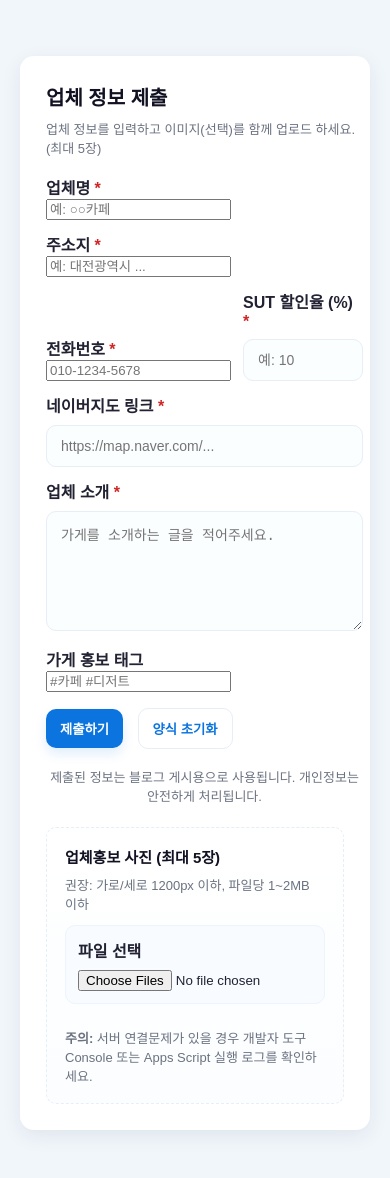
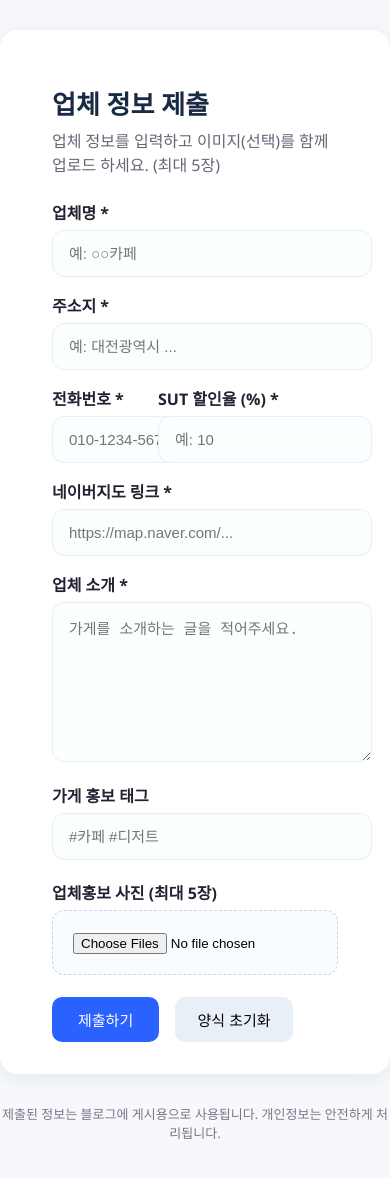
Before and after one commit to sutcoin/business, a plain HTML site: page index.html in a window 390 px wide. After the commit the page ends 1142 px from the top, so only its background shows below. Drawn offline with Linux system fonts and the light colour scheme.

Commit message:
Update index.html

```diff
--- a/index.html
+++ b/index.html
@@ -1,294 +1,213 @@
-<!doctype html>
+<!DOCTYPE html>
 <html lang="ko">
 <head>
-  <meta charset="utf-8" />
-  <meta name="viewport" content="width=device-width,initial-scale=1" />
-  <title>업체 정보 제출</title>
+<meta charset="UTF-8" />
+<meta name="viewport" content="width=device-width, initial-scale=1.0" />
+<title>SUT 업체 정보 제출</title>
+
 <style>
-    /* Reset & 기본 */
-    *{box-sizing:border-box}
-    body{font-family: "Noto Sans KR", "Apple SD Gothic Neo", Arial, sans-serif; background:#f1f6fb; margin:0; color:#112}
-    .container{max-width:1100px;margin:36px auto;padding:20px}
-
-    /* Card */
-    .card{
-      background:#fff;
-      border-radius:14px;
-      padding:26px;
-      box-shadow: 0 6px 20px rgba(17,34,68,0.08);
-      display:flex;
-      gap:22px;
-      align-items:flex-start;
-      overflow:hidden;
+  body {
+    font-family: "Segoe UI", sans-serif;
+    background: #f6f8fc;
+    margin: 0;
+    padding: 0;
   }
 
-    /* Left form area */
-    .form-area{flex:1;padding-right:8px}
-    h1{margin:0 0 8px;font-size:20px}
-    .subtitle{color:#6b7280;font-size:13px;margin-bottom:18px}
+  .container {
+    max-width: 1280px;
+    background: white;
+    margin: 30px auto;
+    padding: 32px 52px;
+    border-radius: 18px;
+    box-shadow: 0 4px 20px rgba(0, 32, 96, 0.08);
+  }
 
-    /* 공통 input 스타일 — 모든 입력을 동일 너비로 */
-    label{display:block;font-weight:600;margin-top:12px;color:#223}
-    input[type="text"], input[type="tel"], input[type="url"], input[type="number"], textarea, input[type="email"] {
-      width:100%;
-      padding:12px 14px;
-      margin-top:8px;
-      border-radius:10px;
-      border:1px solid #e6eef6;
-      background:#fbfeff;
-      font-size:14px;
-      color:#123;
-      outline:none;
+  h2 {
+    margin-bottom: 6px;
+    font-size: 26px;
+    color: #1a2a44;
   }
-    textarea{min-height:120px;resize:vertical}
 
-    /* .row: 기본은 flex, 각 칸은 flex-basis로 균형 잡음 */
-    .row{display:flex;gap:12px;align-items:flex-end}
-    .row > .flex{flex:1; min-width:0} /* overflow 방지 위해 min-width:0 */
-    .small{width:160px;flex:0 0 160px} /* 고정 작은 필드 (SUT 등) */
-    .small input{width:100%} /* small 내부 input은 100% 채움 */
+  p {
+    margin-top: 0;
+    margin-bottom: 24px;
+    color: #667;
+  }
 
-    /* Right panel */
-    .side{width:340px;flex-shrink:0;padding:18px;border-radius:10px;border:1px dashed #e6eef6;background: linear-gradient(180deg, #fff, #fbfdff)}
-    .side h3{margin:0 0 8px;font-size:15px}
-    .side .note{font-size:13px;color:#6b7280;margin-bottom:12px}
-    .filebox{display:block;padding:12px;border-radius:10px;border:1px solid #eef4fb;background:#f8fbff}
-    .filebox input[type="file"]{display:block;margin-top:8px}
+  label {
+    display: block;
+    font-weight: 600;
+    margin: 16px 0 6px;
+    color: #223;
+  }
 
-    /* preview thumbs */
-    #preview{display:flex;flex-wrap:wrap;gap:10px;margin-top:12px}
-    .thumb{width:98px;height:74px;border-radius:8px;border:1px solid #e8eef6;display:flex;align-items:center;justify-content:center;overflow:hidden;background:#fff}
-    .thumb img{max-width:100%;height:auto;display:block}
+  input[type="text"],
+  input[type="tel"],
+  input[type="url"],
+  input[type="number"],
+  textarea {
+    width: 100%;
+    padding: 14px 16px;
+    border-radius: 12px;
+    border: 1px solid #e6eef6;
+    background: #fbfeff;
+    font-size: 15px;
+    color: #123;
+  }
 
-    /* buttons */
-    .btn {display:inline-block;padding:10px 14px;border-radius:10px;border:0;font-weight:700;cursor:pointer}
-    .btn-primary{background:#0b74de;color:#fff;box-shadow:0 6px 12px rgba(11,116,222,0.12)}
-    .btn-ghost{background:#fff;border:1px solid #e6eef6;color:#0b74de;margin-left:10px}
+  textarea {
+    min-height: 130px;
+  }
 
-    .footnote{font-size:13px;color:#6b7280;margin-top:18px;text-align:center}
+  .row {
+    display: flex;
+    gap: 16px;
+    width: 100%;
+  }
 
-    /* responsive */
-    @media(max-width:960px){
-      .card{flex-direction:column}
-      .side{width:100%}
-      .small{width:120px;flex:0 0 120px}
+  .flex {
+    flex: 1;
   }
+
+  .small {
+    width: 180px;
+  }
+
+  .file-box {
+    border: 1px dashed #c7d7e6;
+    background: #f8fcff;
+    padding: 20px;
+    border-radius: 12px;
+    text-align: center;
+  }
+
+  .button {
+    margin-top: 22px;
+    background: #2962ff;
+    border: none;
+    color: white;
+    padding: 12px 26px;
+    border-radius: 10px;
+    cursor: pointer;
+    font-size: 15px;
+  }
+
+  .reset-btn {
+    margin-left: 12px;
+    background: #e9eff7;
+    border: none;
+    padding: 12px 22px;
+    border-radius: 10px;
+    cursor: pointer;
+    font-size: 15px;
+  }
+
+  footer {
+    margin-top: 26px;
+    text-align: center;
+    color: #778;
+    font-size: 13px;
+  }
+
 </style>
 </head>
+
+
 <body>
+
 <div class="container">
-    <div class="card">
-      <div class="form-area">
-        <h1>업체 정보 제출</h1>
-        <div class="subtitle">업체 정보를 입력하고 이미지(선택)를 함께 업로드 하세요. (최대 5장)</div>
+  <h2>업체 정보 제출</h2>
+  <p>업체 정보를 입력하고 이미지(선택)를 함께 업로드 하세요. (최대 5장)</p>
 
-        <form id="bizForm" autocomplete="off">
-          <label>업체명 <span style="color:#d02525">*</span></label>
-          <input name="업체명" placeholder="예: ○○카페" required />
+  <form id="form">
+    <label>업체명 *</label>
+    <input type="text" name="storeName" placeholder="예: ○○카페" required />
 
-          <label>주소지 <span style="color:#d02525">*</span></label>
-          <input name="주소지" placeholder="예: 대전광역시 ..." required />
+    <label>주소지 *</label>
+    <input type="text" name="address" placeholder="예: 대전광역시 ..." required />
 
     <div class="row">
       <div class="flex">
-              <label>전화번호 <span style="color:#d02525">*</span></label>
-              <input name="전화번호" placeholder="010-1234-5678" required />
+        <label>전화번호 *</label>
+        <input type="tel" name="phone" placeholder="010-1234-5678" required />
       </div>
 
       <div class="small">
-              <label>SUT 할인율 (%) <span style="color:#d02525">*</span></label>
-              <input name="SUT_할인율" type="number" placeholder="예: 10" required />
+        <label>SUT 할인율 (%) *</label>
+        <input type="number" name="discount" placeholder="예: 10" required />
       </div>
     </div>
 
-          <label>네이버지도 링크 <span style="color:#d02525">*</span></label>
-          <input name="네이버지도링크" type="url" placeholder="https://map.naver.com/..." required />
+    <label>네이버지도 링크 *</label>
+    <input type="url" name="mapUrl" placeholder="https://map.naver.com/..." required />
 
-          <label>업체 소개 <span style="color:#d02525">*</span></label>
-          <textarea name="업체소개" placeholder="가게를 소개하는 글을 적어주세요." required></textarea>
+    <label>업체 소개 *</label>
+    <textarea name="description" placeholder="가게를 소개하는 글을 적어주세요." required></textarea>
 
     <label>가게 홍보 태그</label>
-          <input name="홍보태그" placeholder="#카페 #디저트" />
+    <input type="text" name="tags" placeholder="#카페 #디저트" />
 
-          <div style="margin-top:16px">
-            <button class="btn btn-primary" type="submit" id="submitBtn">제출하기</button>
-            <button class="btn btn-ghost" type="button" id="resetBtn">양식 초기화</button>
+    <label style="margin-top:20px;">업체홍보 사진 (최대 5장)</label>
+    <div class="file-box">
+      <input type="file" name="images" accept="image/*" multiple />
     </div>
 
-          <div class="footnote">제출된 정보는 블로그 게시용으로 사용됩니다. 개인정보는 안전하게 처리됩니다.</div>
+    <button type="submit" class="button">제출하기</button>
+    <button type="reset" class="reset-btn">양식 초기화</button>
   </form>
 </div>
 
-      <aside class="side">
-        <h3>업체홍보 사진 (최대 5장)</h3>
-        <div class="note">권장: 가로/세로 1200px 이하, 파일당 1~2MB 이하</div>
-
-        <label class="filebox">
-          파일 선택
-          <input id="photos" type="file" accept="image/*" multiple />
-        </label>
-
-        <div id="preview" aria-live="polite"></div>
-
-        <div style="margin-top:12px;font-size:13px;color:#6b7280">
-          <strong>주의:</strong> 서버 연결문제가 있을 경우 개발자 도구 Console 또는 Apps Script 실행 로그를 확인하세요.
-        </div>
-      </aside>
-    </div>
-  </div>
+<footer>제출된 정보는 블로그에 게시용으로 사용됩니다. 개인정보는 안전하게 처리됩니다.</footer>
 
 <script>
-/* ====== 설정: Apps Script Web App URL (당신이 배포한 URL) ====== */
-const SCRIPT_URL = "https://script.google.com/macros/s/AKfycbxiF5OfDy-SR0VAJdKhvKPxS-aKsaPfR81pd6qPjlz0ZpPtiISQ6syyuWa60PIlgrmyAw/exec";
+document.getElementById("form").addEventListener("submit", async (e) => {
+  e.preventDefault();
 
-/* ====== UI 요소 참조 ====== */
-const form = document.getElementById('bizForm');
-const photosEl = document.getElementById('photos');
-const preview = document.getElementById('preview');
-const submitBtn = document.getElementById('submitBtn');
-const resetBtn = document.getElementById('resetBtn');
+  const form = e.target;
+  const files = form.images.files;
+  let images = [];
 
-const MAX_FILES = 5;
-const MAX_WIDTH = 1200;
-const QUALITY = 0.75;
-
-function makeThumb(blobUrl){
-  const d = document.createElement('div');
-  d.className = 'thumb';
-  const img = document.createElement('img');
-  img.src = blobUrl;
-  d.appendChild(img);
-  return d;
+  for (let file of files) {
+    const base64 = await toBase64(file);
+    images.push({
+      name: file.name,
+      type: file.type,
+      data: base64.replace(/^data:.+;base64,/, "")
+    });
   }
 
-photosEl.addEventListener('change', () => {
-  preview.innerHTML = '';
-  const files = Array.from(photosEl.files || []);
-  if (files.length > MAX_FILES) {
-    alert('사진은 최대 ' + MAX_FILES + '장까지 가능합니다.');
-    photosEl.value = '';
-    return;
-  }
-  files.forEach(f => {
-    const url = URL.createObjectURL(f);
-    preview.appendChild(makeThumb(url));
-  });
+  const payload = {
+    storeName: form.storeName.value,
+    address: form.address.value,
+    phone: form.phone.value,
+    discount: form.discount.value,
+    mapUrl: form.mapUrl.value,
+    tags: form.tags.value,
+    description: form.description.value,
+    images: images,
+  };
+
+  const res = await fetch("YOUR_GOOGLE_SCRIPT_URL_HERE", {
+    method: "POST",
+    body: JSON.stringify(payload),
+    headers: {
+      "Content-Type": "text/plain;charset=utf-8",
+    },
   });
 
-function resizeImageFile(file, maxWidth=MAX_WIDTH, quality=QUALITY){
+  const result = await res.json();
+  alert(result.message || "전송 완료되었습니다!");
+  form.reset();
+});
+
+function toBase64(file) {
   return new Promise((resolve, reject) => {
-    if (!file.type.startsWith('image/')) return reject(new Error('not image'));
-    const img = new Image();
     const reader = new FileReader();
-    reader.onload = function(e){
-      img.onload = function(){
-        const canvas = document.createElement('canvas');
-        const ratio = img.width > maxWidth ? (maxWidth / img.width) : 1;
-        canvas.width = Math.round(img.width * ratio);
-        canvas.height = Math.round(img.height * ratio);
-        const ctx = canvas.getContext('2d');
-        ctx.drawImage(img, 0, 0, canvas.width, canvas.height);
-        canvas.toBlob(function(blob){
-          resolve(blob);
-        }, 'image/jpeg', quality);
-      };
-      img.onerror = function(err){ reject(err); };
-      img.src = e.target.result;
-    };
+    reader.onload = () => resolve(reader.result);
     reader.onerror = reject;
     reader.readAsDataURL(file);
   });
 }
-
-function blobToBase64NoPrefix(blob){
-  return new Promise((resolve, reject) => {
-    const fr = new FileReader();
-    fr.onload = function(e){
-      const dataUrl = e.target.result;
-      const parts = dataUrl.split(',');
-      resolve(parts[1]);
-    };
-    fr.onerror = reject;
-    fr.readAsDataURL(blob);
-  });
-}
-
-resetBtn.addEventListener('click', () => {
-  form.reset();
-  preview.innerHTML = '';
-});
-
-form.addEventListener('submit', async (ev) => {
-  ev.preventDefault();
-  submitBtn.disabled = true;
-  submitBtn.textContent = '전송 중...';
-
-  try {
-    const fd = new FormData(form);
-    const required = ['업체명','주소지','전화번호','SUT_할인율','네이버지도링크','업체소개'];
-    for (let i=0;i<required.length;i++){
-      const k = required[i];
-      if (!fd.get(k) || fd.get(k).toString().trim() === ''){
-        alert('필수 항목을 모두 채워주세요: ' + k);
-        submitBtn.disabled = false;
-        submitBtn.textContent = '제출하기';
-        return;
-      }
-    }
-
-    const files = Array.from(photosEl.files || []);
-    if (files.length > MAX_FILES){
-      alert('사진은 최대 ' + MAX_FILES + '장까지 가능합니다.');
-      submitBtn.disabled = false;
-      submitBtn.textContent = '제출하기';
-      return;
-    }
-
-    const images = [];
-    for (const f of files){
-      try {
-        const resizedBlob = await resizeImageFile(f);
-        const base64 = await blobToBase64NoPrefix(resizedBlob);
-        images.push({ name: f.name, type: 'image/jpeg', data: base64 });
-      } catch (e) {
-        console.warn('이미지 처리 실패', e);
-      }
-    }
-
-    const payload = {
-      storeName: fd.get('업체명'),
-      address: fd.get('주소지'),
-      phone: fd.get('전화번호'),
-      discount: fd.get('SUT_할인율'),
-      mapUrl: fd.get('네이버지도링크'),
-      tags: fd.get('홍보태그') || '',
-      description: fd.get('업체소개'),
-      images: images
-    };
-
-    const resp = await fetch(SCRIPT_URL, {
-      method: 'POST',
-      headers: {'Content-Type': 'application/json'},
-      body: JSON.stringify(payload)
-    });
-
-    const j = await resp.json().catch(()=>({ok:false, message:'No JSON response'}));
-    if (j && j.ok){
-      alert('제출 완료! Drive 폴더: ' + (j.folderUrl || '(링크 없음)'));
-      form.reset();
-      preview.innerHTML = '';
-    } else {
-      alert('서버 오류: ' + (j && j.message ? j.message : resp.status + ' ' + resp.statusText));
-    }
-
-  } catch (err) {
-    console.error(err);
-    alert('전송 실패: ' + (err.message || err));
-  } finally {
-    submitBtn.disabled = false;
-    submitBtn.textContent = '제출하기';
-  }
-});
 </script>
 </body>
 </html>
```
Lines whose indentation alone changed are shown as unchanged.
